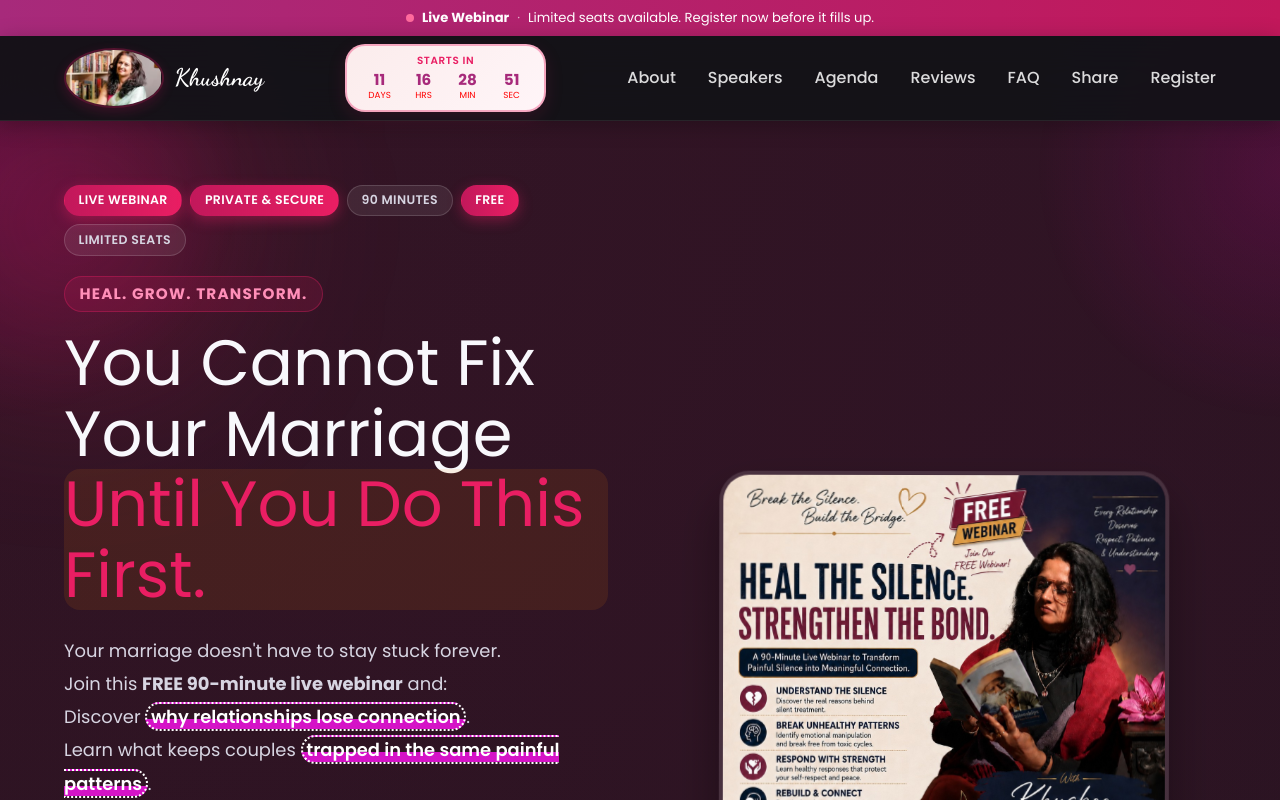
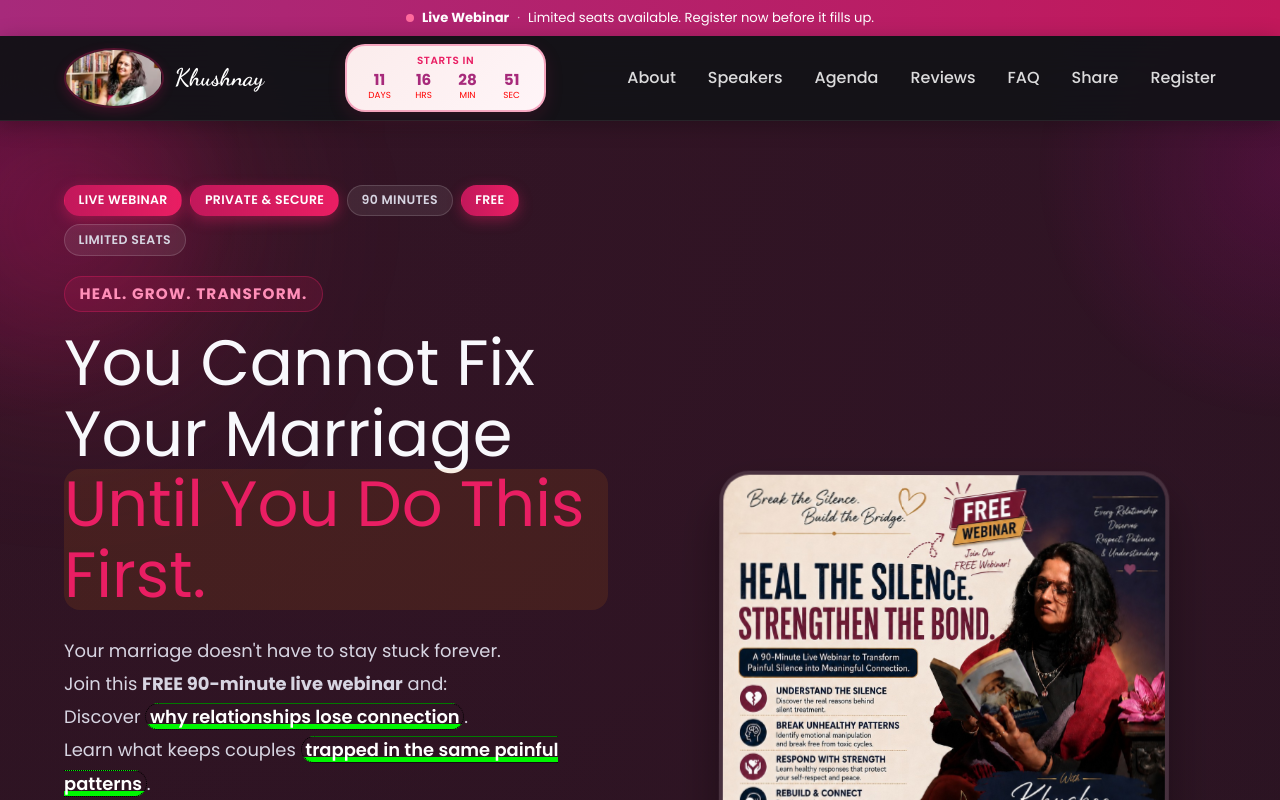
Before and after one commit to KaranAgraharee/Webinar_page, a React (Vite) app: page / in a window 1280 px wide. Shown: the top 800 px of the page. Built offline with nearby package versions, Linux system fonts and the light colour scheme; no server answers.

Commit message:
Modify background and border in App.css
Updated the background gradient and border style for the element.

```diff
--- a/src/App.css
+++ b/src/App.css
@@ -440,8 +440,8 @@ body{
   padding: 0 0.2em;
 
   /* Creates a modern half-height fluorescent underline accent */
-  background: linear-gradient(transparent 60%, rgba(255, 19, 240, 0.8) 60%);
-  border:  2px dotted ;
+  background: linear-gradient(transparent 80%, rgba(0, 245, 0.8) 80%);
+  border:  1px dotted black;
   border-radius: 32px;
 }
 .hero-description {
```
